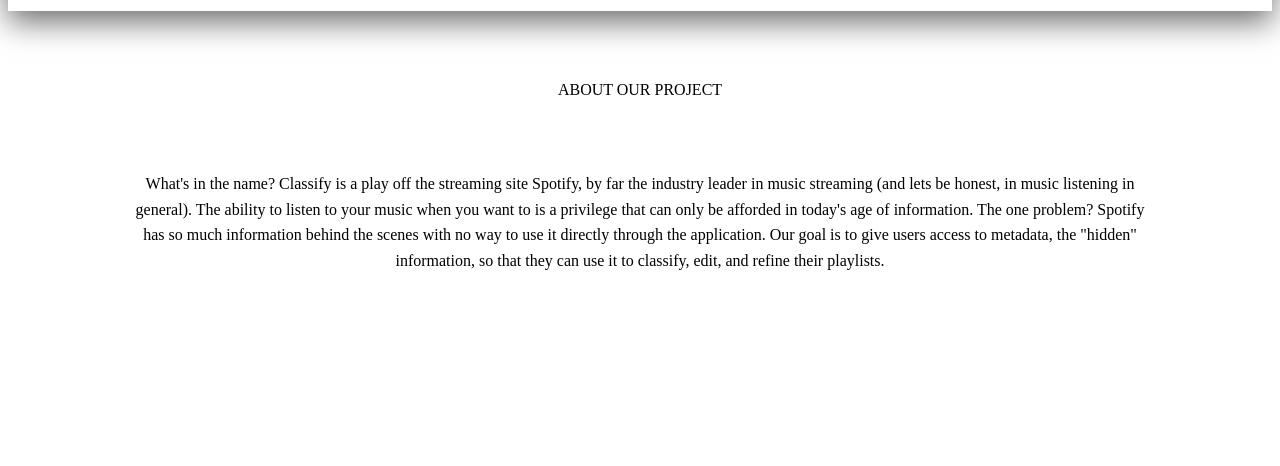
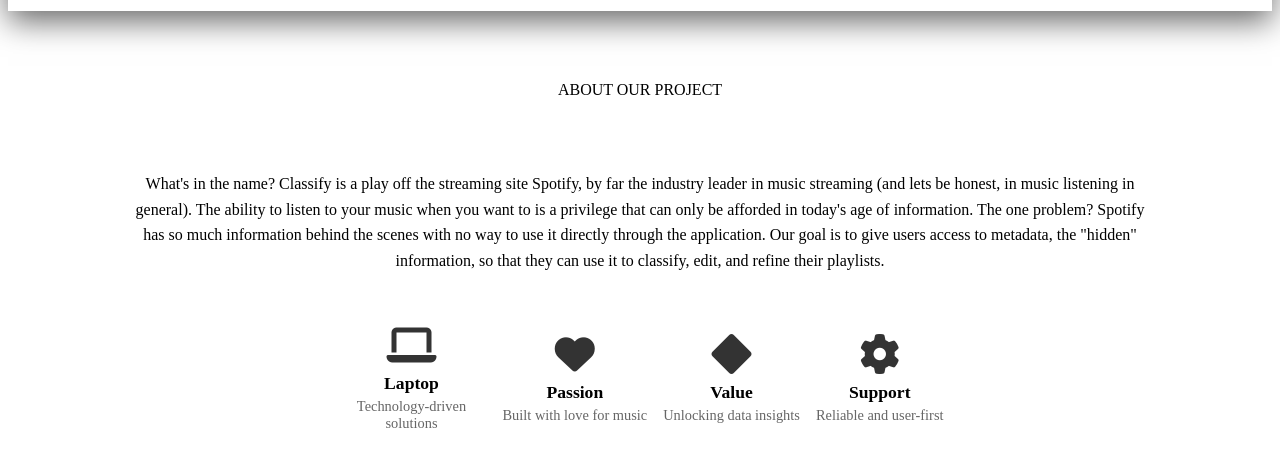
Before and after one commit to johnathanhill12/INST377-FinalProject, a plain HTML site: page AboutPage.html in a window 1280 px wide. Shown: the part 90-556 px from the top of the page. Drawn offline with Linux system fonts and the light colour scheme.

Commit message:
Adding the value statement section

```diff
--- a/AboutPage.html
+++ b/AboutPage.html
@@ -1,15 +1,16 @@
 <html>
     <head>
-        <Title> Classify Home Page </Title>
+        <Title> Classify About Page </Title>
         <link rel="stylesheet" href="Website-layout.css" />
         <script src="Classify.js" defer ></script>
+        <script src="https://kit.fontawesome.com/f4e9b74a2c.js" crossorigin="anonymous"></script>
     </head>
     <body>
         <nav id="page-nav">
             <div class="brand">Classify</div>
             <ul class="Nav-links">
                 <li><a href="HomePage.html"> HOME </a></li>
-                <li><a href="AboutPage.html"> ABOUT </a></li>
+                <li><a href="AboutPage.html" target="_blank"> ABOUT </a></li>
             </ul>
         </nav>
 
@@ -31,7 +32,33 @@
                 way to use it directly through the application. Our goal is to give users access to metadata,
                 the "hidden" information, so that they can use it to classify, edit, and refine their playlists.
             </p>
-        </div>
+
+            <div class="values-section">
+                <div class="value-item">
+                  <i class="fa-solid fa-laptop"></i>
+                  <div class="label">Laptop</div>
+                  <div class="subtext">Technology-driven solutions</div>
+                </div>
+
+                <div class="value-item">
+                  <i class="fa-solid fa-heart"></i>
+                  <div class="label">Passion</div>
+                  <div class="subtext">Built with love for music</div>
+                </div>
+
+                <div class="value-item">
+                  <i class="fa-solid fa-diamond"></i>
+                  <div class="label">Value</div>
+                  <div class="subtext">Unlocking data insights</div>
+                </div>
+
+                <div class="value-item">
+                  <i class="fa-solid fa-gear"></i>
+                  <div class="label">Support</div>
+                  <div class="subtext">Reliable and user-first</div>
+                </div>
+              </div>
+
 
     </body>
 </html>
--- a/Website-layout.css
+++ b/Website-layout.css
@@ -71,3 +71,37 @@
     border-radius: 5px;
     background: rgba(255, 255, 255, 0.5);
 }
+
+.values-section {
+    display: flex;
+    justify-content: space-evenly;
+    align-items: center;
+    text-align: center;
+    padding: 2rem;
+    flex-wrap: wrap;
+    gap: 1rem;
+  }
+
+  .value-item {
+    display: flex;
+    flex-direction: column;
+    align-items: center;
+    max-width: 150px;
+  }
+
+  .value-item i {
+    font-size: 2.5rem;
+    margin-bottom: 0.5rem;
+    color: #333;
+  }
+
+  .label {
+    font-size: 1.1rem;
+    font-weight: bold;
+    margin-bottom: 0.25rem;
+  }
+
+  .subtext {
+    font-size: 0.9rem;
+    color: #666;
+  }
```
Also changed, not shown: HomePage.html (+1 -1 lines).
